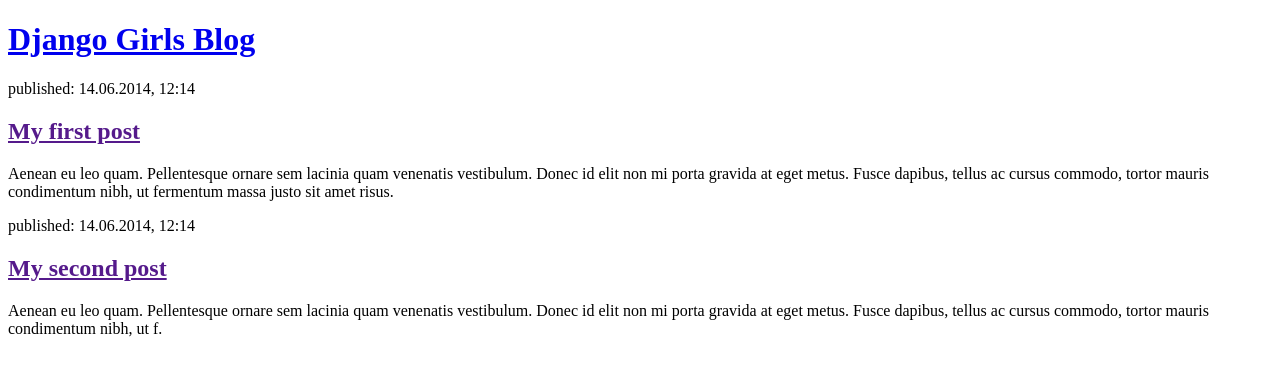
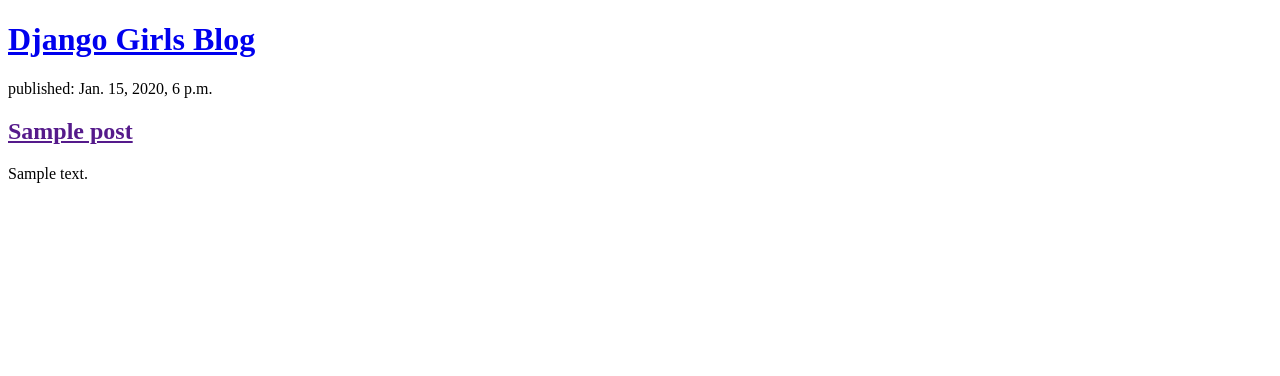
Before and after one commit to wdotgonzales/my-first-blog, a Django app: page / in a window 1280 px wide. Shown: the top 376 px of the page. Run offline with Django 5.2, Linux system fonts and the light colour scheme; tables that the repository leaves empty hold one stand-in row (values such as "Sample post").

Commit message:
add django templates

```diff
--- a/blog/templates/blog/post_list.html
+++ b/blog/templates/blog/post_list.html
@@ -8,16 +8,12 @@
             <h1><a href="/">Django Girls Blog</a></h1>
         </header>
 
-        <article>
-            <time>published: 14.06.2014, 12:14</time>
-            <h2><a href="">My first post</a></h2>
-            <p>Aenean eu leo quam. Pellentesque ornare sem lacinia quam venenatis vestibulum. Donec id elit non mi porta gravida at eget metus. Fusce dapibus, tellus ac cursus commodo, tortor mauris condimentum nibh, ut fermentum massa justo sit amet risus.</p>
-        </article>
-
-        <article>
-            <time>published: 14.06.2014, 12:14</time>
-            <h2><a href="">My second post</a></h2>
-            <p>Aenean eu leo quam. Pellentesque ornare sem lacinia quam venenatis vestibulum. Donec id elit non mi porta gravida at eget metus. Fusce dapibus, tellus ac cursus commodo, tortor mauris condimentum nibh, ut f.</p>
-        </article>
+        {% for post in posts %}
+            <article>
+                <time>published: {{ post.published_date }}</time>
+                <h2><a href="">{{ post.title }}</a></h2>
+                <p>{{ post.text }}</p>
+            </article>
+        {% endfor %}
     </body>
 </html>
--- a/blog/views.py
+++ b/blog/views.py
@@ -1,17 +1,7 @@
-# This file is used to handle what happens when someone visits a page on your website.
+from django.shortcuts import render
+from django.utils import timezone
+from .models import Post
 
-# Import the render function, which helps us show an HTML page to the user
-from django.shortcuts import render
-
-# This is where we define our views (what the user sees)
-
-# Create your views here.
-# This is a function called post_list. It will be used when someone visits the homepage or a blog list page.
 def post_list(request):
-    # 'request' is the information coming from the user (like which page they want to visit)
-
-    # This function uses the render() method to show an HTML page
-    # - 'request' is the user's request
-    # - 'blog/post_list.html' is the path to the HTML file we want to show
-    # - {} is a dictionary where we can add data we want to display in the template (empty for now)
-    return render(request, 'blog/post_list.html', {})
+    posts = Post.objects.filter(published_date__lte=timezone.now()).order_by('published_date')
+    return render(request, 'blog/post_list.html', {'posts': posts})
```
